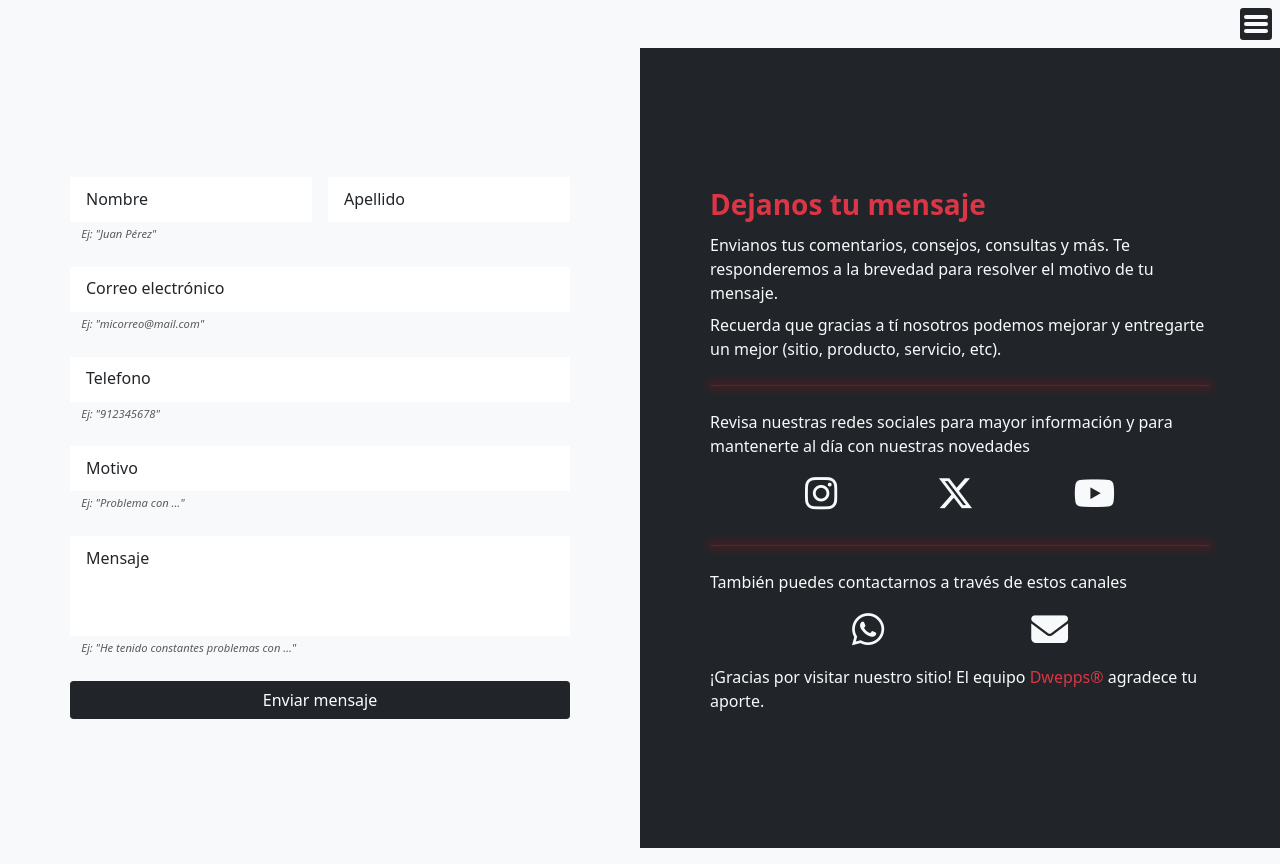
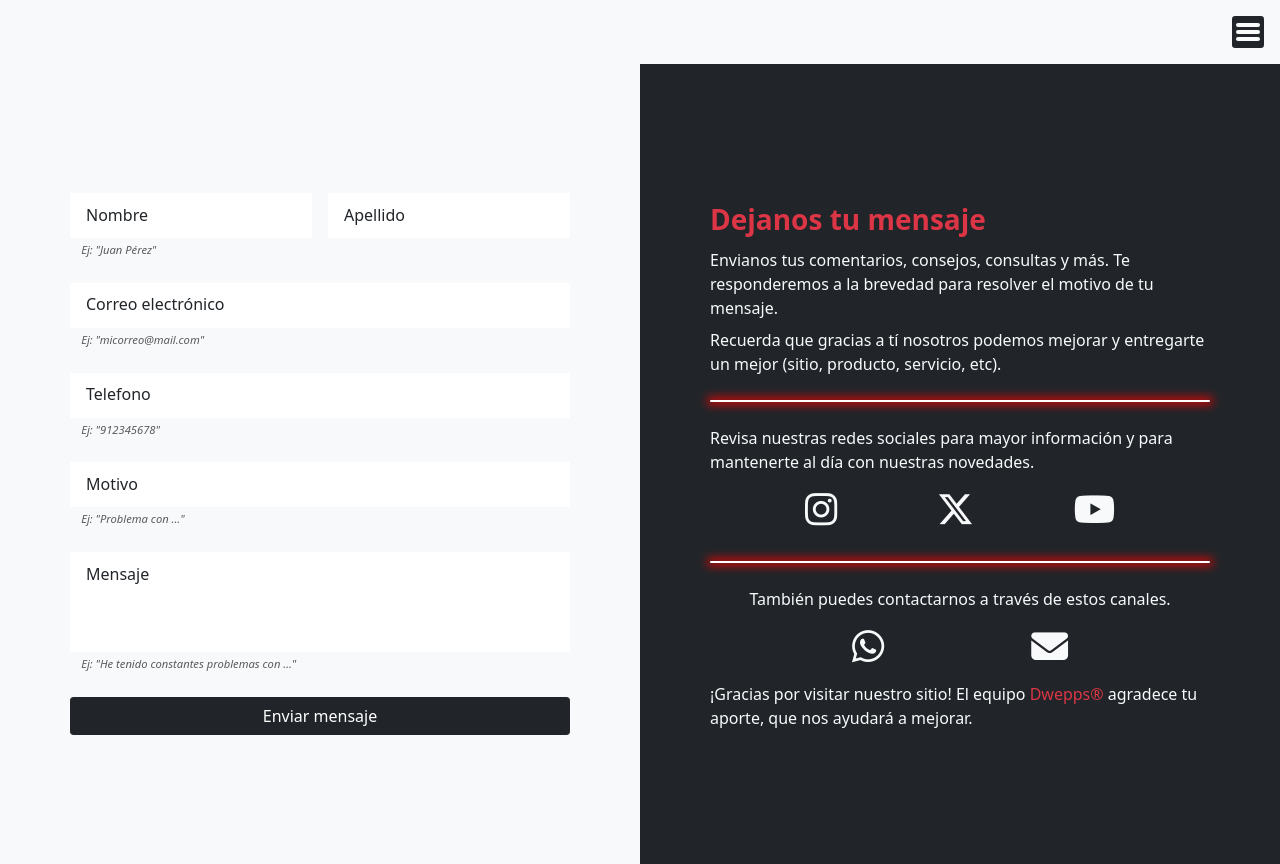
Before and after one commit to Dwepps/wapp01, a Vue app: page /contact in a window 1280 px wide. Built offline with nearby package versions, Linux system fonts and the light colour scheme.

Commit message:
finalizacion de ui de formulario de contacto y vista contacto

```diff
--- a/src/components/InfoContacto.vue
+++ b/src/components/InfoContacto.vue
@@ -14,11 +14,11 @@
         (sitio, producto, servicio, etc).
       </div>
 
-      <hr class="border-danger" />
+      <hr />
 
       <div class="fs-6">
         Revisa nuestras redes sociales para mayor información y para mantenerte
-        al día con nuestras novedades
+        al día con nuestras novedades.
       </div>
 
       <div class="d-flex flex-row justify-content-evenly">
@@ -33,9 +33,11 @@
         ></a>
       </div>
 
-      <hr class="border-danger" />
+      <hr />
 
-      <div>También puedes contactarnos a través de estos canales</div>
+      <div class="text-center">
+        También puedes contactarnos a través de estos canales.
+      </div>
 
       <div class="d-flex flex-row justify-content-evenly">
         <a href="#" class="rs-icon"
@@ -49,7 +51,7 @@
       <div class="fs-6">
         ¡Gracias por visitar nuestro sitio! El equipo
         <router-link to="/" class="text-danger">Dwepps®</router-link> agradece
-        tu aporte.
+        tu aporte, que nos ayudará a mejorar.
       </div>
     </div>
 
@@ -134,5 +136,9 @@ export default {};
 
 hr {
   box-shadow: 0 0 10px 3px rgba($color: red, $alpha: 0.8);
+  border-color: white;
+  border-width: 2px;
+  border-radius: 1em;
+  opacity: 1;
 }
 </style>
--- a/src/components/NavMenu.vue
+++ b/src/components/NavMenu.vue
@@ -2,7 +2,7 @@
   <div class="sticky-top">
     <!-- boton de menu lateral -->
     <div
-      class="w-100 d-flex justify-content-end align-items-center bg-light p-2"
+      class="w-100 d-flex justify-content-end align-items-center bg-light p-3"
     >
       <BarsBtn />
     </div>
```
